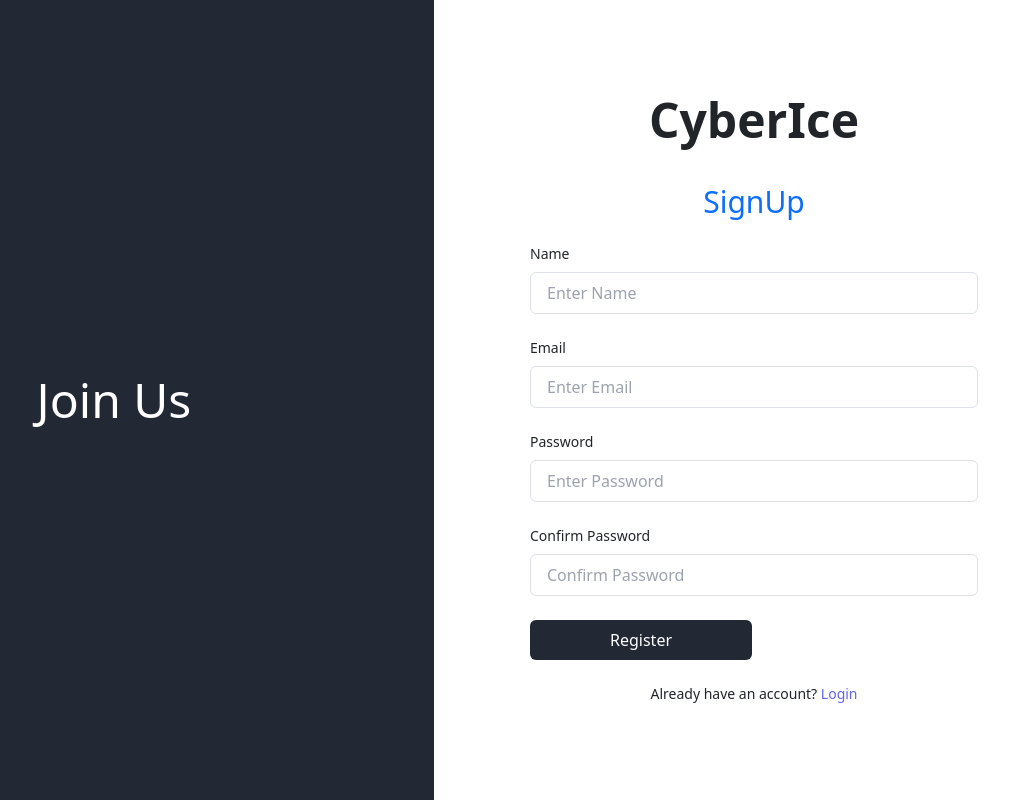
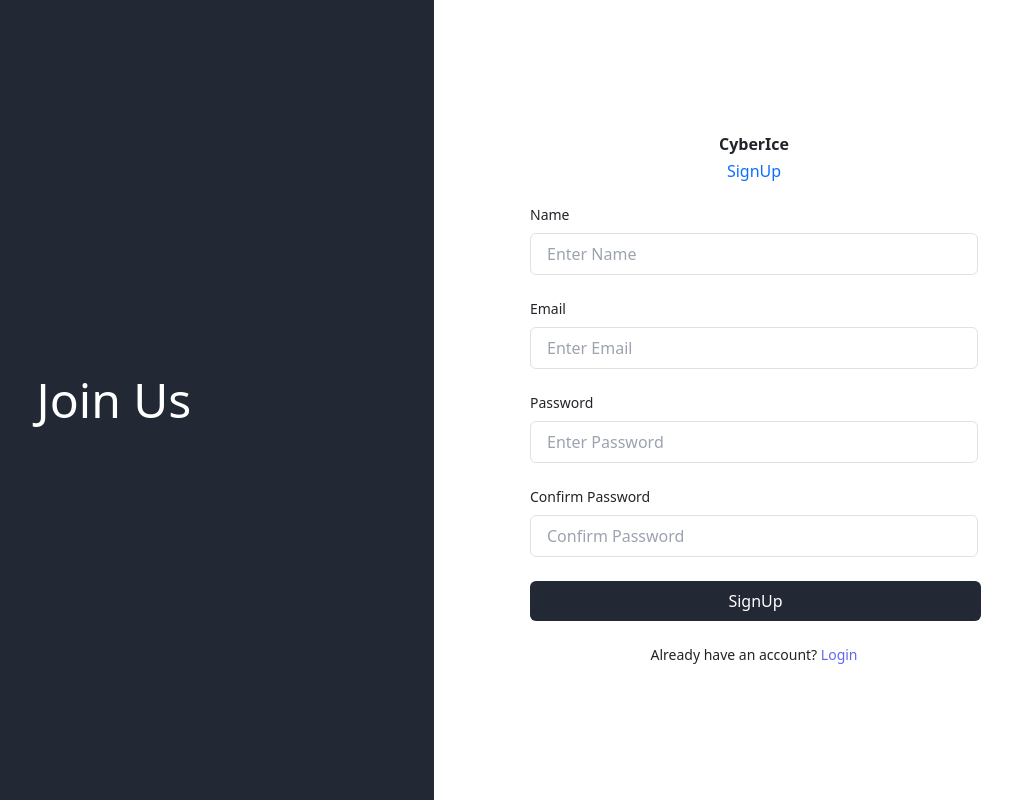
Before and after one commit to Mugisha-Samuella/cyberice, a React (Vite) app: page /signup in a window 1280 px wide. Shown: the whole page, without its empty margins (206-1218 px from the left). Built offline with nearby package versions, Linux system fonts and the light colour scheme.

Commit message:
Styling adjustments for the Navbarand Hero sections

```diff
--- a/src/Components/Hero/Hero.jsx
+++ b/src/Components/Hero/Hero.jsx
@@ -2,8 +2,8 @@ import React from 'react';
 
 export default function Hero() {
   return (
-    <div className="p-6 md:justify-between items-center sm:px-[5rem] bg-Dark">
-      <div className="flex flex-col sm:flex-row">
+    <div className="p-6 md:justify-between items-center md:p-12 sm:px-[5rem] bg-Dark  text-white">
+      <div className="flex flex-col sm:flex-row md:justify-between md:px-6">
         <div className="pt-[4rem] md:max-w-[45rem]">
           <h1 className="text-4xl sm:text-5xl md:text-6xl font-bold text-D_Grey">
             Protecting Your Data <span className="text-Primary">Ensuring Security</span>
--- a/src/Components/Navbar/Navbar.jsx
+++ b/src/Components/Navbar/Navbar.jsx
@@ -3,7 +3,7 @@ import { Link } from 'react-router-dom'
 
 const Navbar = () => {
   return (
-    <nav className=' flex flex-col md:flex-row md:justify-between shadow-md p-4'>
+    <nav className='bg-Dark  text-white flex flex-col md:flex-row md:justify-between shadow-md p-4'>
       <div>
         <h1 className='text-2xl'>CyberIce</h1>
       </div>
--- a/src/Pages/Home.jsx
+++ b/src/Pages/Home.jsx
@@ -6,7 +6,7 @@ import Services from '../Components/Services/page'
 
 const Home = () => {
   return (
-    <div className='bg-Dark  text-white'>
+    <div className=''>
       <Navbar/>
       <Hero/>
       <Clients/>
--- a/src/Pages/SignUp.jsx
+++ b/src/Pages/SignUp.jsx
@@ -39,10 +39,10 @@ const SignUp = () => {
       <div className="bg-Dark min-h-screen md:w-1/2 hidden md:flex justify-center items-center">
         <h1 className="text-white text-5xl">Join Us</h1>
       </div>
-      <div className="p-20 flex justify-center items-center md:w-1/2">
+      <div className="p-10 flex justify-center items-center md:w-1/2">
         <div className="w-full max-w-md">
-          <h1 className="text-5xl text-center pb-10 font-bold">CyberIce</h1>
-          <h2 className="text-3xl text-center pb-6 text-primary">SignUp</h2>
+          <h1 className=" text-center pb-2 font-bold">CyberIce</h1>
+          <h2 className=" text-center pb-6 text-primary">SignUp</h2>
           <form className="space-y-6" onSubmit={handleSubmit}>
             {error && <div className="text-red-500 font-bold">{error}</div>}
             {success && <div className="text-green-500 font-bold">{success}</div>}
@@ -100,9 +100,9 @@ const SignUp = () => {
             </div>
             <button
               type="submit"
-              className="inline-flex items-center px-20 py-2 bg-Dark text-white rounded-md hover:bg-Dark2 focus:outline-none focus:ring-2 focus:ring-offset-2 focus:ring-indigo-500"
+              className="inline-flex items-center px-[12.4rem] py-2 bg-Dark text-white rounded-md hover:bg-Dark2 focus:outline-none focus:ring-2 focus:ring-offset-2 focus:ring-indigo-500"
             >
-              Register
+              SignUp
             </button>
           </form>
           <div className="text-center mt-6">
```
